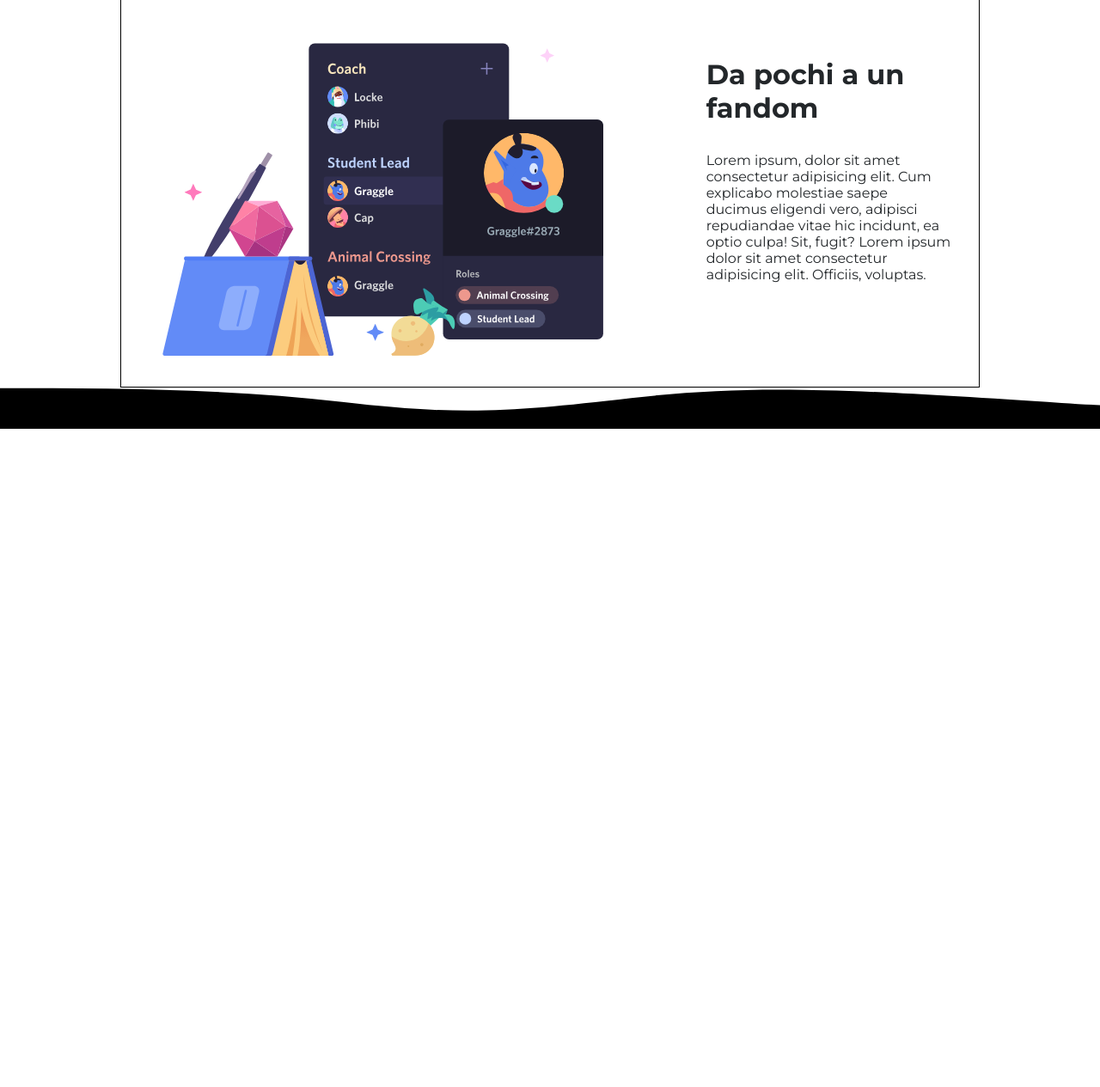
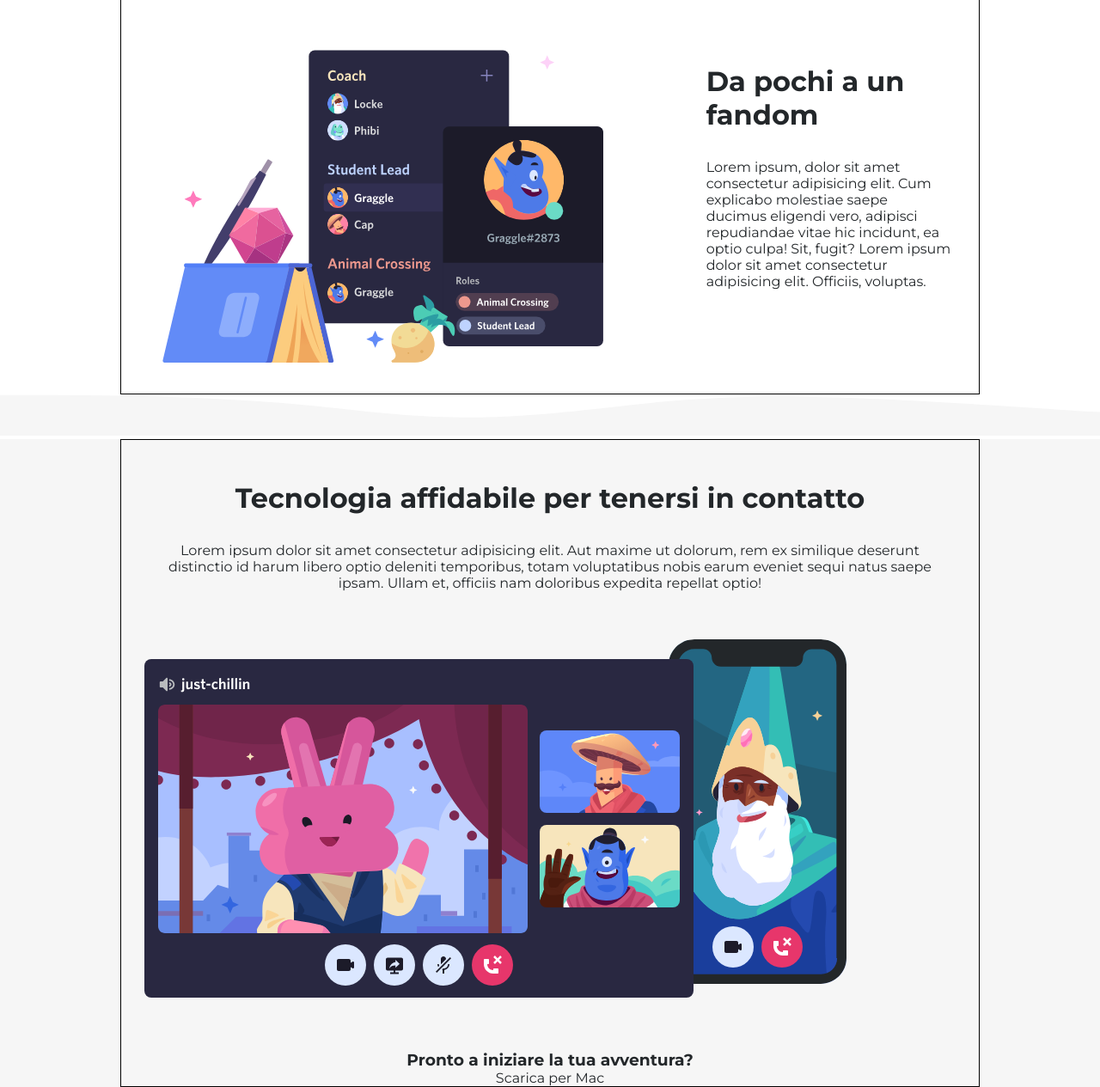
Before and after one commit to emascapa/htmlcss-discord, a plain HTML site: page index.html in a window 1280 px wide. Shown: the part 1505-2770 px from the top of the page at 86% size. Before the commit the page ends 2004 px from the top, so only its background shows below. Drawn offline with Linux system fonts and the light colour scheme.

Commit message:
Add waves

```diff
--- a/css/style.css
+++ b/css/style.css
@@ -143,6 +143,11 @@ SITE HEADER
 /************
 SITE MAIN
 **********/
+
+#site_main {
+    color: var(--dark-font-color);
+}
+
 .col65, .col35 {
     padding: 2rem;
 }
@@ -155,14 +160,13 @@ SITE MAIN
 .col35 {
     width: 35%;
     float: left;
-    color: var(--dark-font-color)
 }
 
 .col65 > img {
     width: 100%;
 }
 
-.col35 > h3 {
+.col35 > h3, .content1 > h3 {
     font-size: 2rem;
     font-weight: bold;
     margin: 2rem 0;
@@ -183,18 +187,33 @@ SITE MAIN
     background-color: var(--bg-alternative-color);
 }
 
-.wave1 {
-    background-image: url("../img/wave.svg");
-    color: red;
+/* .wave1, .wave2 {
+    margin-bottom: 0;
+} */
+
+.wave1 > svg {
+    /* fill: var(--light-font-color); */
+    height: 3rem;
     width: 100%;
-    height: 3rem;
-    background-color: var(--light-font-color);
+    fill: var(--bg-alternative-color);
 }
 
-.wave2 {
-    background-image: url("../img/wave.svg");
-    color: red;
+.wave2 > svg {
+    /* fill: var(--light-font-color); */
+    height: 3rem;
     width: 100%;
-    height: 3rem;
-    background-color: var(--bg-alternative-color);
+    fill: var(--light-font-color);
 }
+
+
+.content1 {
+    width: 90%;
+    margin: 0 auto;
+    text-align: center;
+}
+
+.content2 {
+    width: 50%;
+    margin: 0 auto;
+    text-align: center;
+}
--- a/index.html
+++ b/index.html
@@ -75,7 +75,11 @@
                 </div>
             </div>
             <div class="wave1">
+                <svg class="wave-1hkxOo" version="1.1" xmlns="http://www.w3.org/2000/svg" viewBox="0 0 1440 100" preserveAspectRatio="none">
+                    <path class="wavePath-haxJK1 animationPaused-2hZ4IO" d="M826.337463,25.5396311 C670.970254,58.655965 603.696181,68.7870267 447.802481,35.1443383 C293.342778,1.81111414 137.33377,1.81111414 0,1.81111414 L0,150 L1920,150 L1920,1.81111414 C1739.53523,-16.6853983 1679.86404,73.1607868 1389.7826,37.4859505 C1099.70117,1.81111414 981.704672,-7.57670281 826.337463,25.5396311 Z">
 
+                    </path>
+                </svg>
             </div>
         </section>
 
@@ -92,11 +96,15 @@
                     </p>
                 </div>
                 <div class="col65">
-                    <img src="./img/item2.svg" alt="img1">
+                    <img src="./img/item2.svg" alt="img2">
                 </div>
             </div>
             <div class="wave2">
+                <svg class="wave-1hkxOo" version="1.1" xmlns="http://www.w3.org/2000/svg" viewBox="0 0 1440 100" preserveAspectRatio="none">
+                    <path class="wavePath-haxJK1 animationPaused-2hZ4IO" d="M826.337463,25.5396311 C670.970254,58.655965 603.696181,68.7870267 447.802481,35.1443383 C293.342778,1.81111414 137.33377,1.81111414 0,1.81111414 L0,150 L1920,150 L1920,1.81111414 C1739.53523,-16.6853983 1679.86404,73.1607868 1389.7826,37.4859505 C1099.70117,1.81111414 981.704672,-7.57670281 826.337463,25.5396311 Z">
 
+                    </path>
+                </svg>
             </div>
             </div>
 
@@ -105,7 +113,7 @@
         <section class="row white-r">
             <div class="container">
                 <div class="col65">
-                    <img src="./img/item3.svg" alt="img1">
+                    <img src="./img/item3.svg" alt="img3">
                 </div>
                 <div class="col35">
                     <h3>
@@ -121,14 +129,44 @@
                 </div>
             </div>
             <div class="wave1">
+                <svg class="wave-1hkxOo" version="1.1" xmlns="http://www.w3.org/2000/svg" viewBox="0 0 1440 100" preserveAspectRatio="none">
+                    <path class="wavePath-haxJK1 animationPaused-2hZ4IO" d="M826.337463,25.5396311 C670.970254,58.655965 603.696181,68.7870267 447.802481,35.1443383 C293.342778,1.81111414 137.33377,1.81111414 0,1.81111414 L0,150 L1920,150 L1920,1.81111414 C1739.53523,-16.6853983 1679.86404,73.1607868 1389.7826,37.4859505 C1099.70117,1.81111414 981.704672,-7.57670281 826.337463,25.5396311 Z">
 
+                    </path>
+                </svg>
             </div>
             </div>
 
         </section>
 
-        <section class="download_row">
+        <section class="download_row cyan-r">
+            <div class="container">
+                <div class="content1">
+                    <h3>
+                        Tecnologia affidabile per tenersi in contatto
+                    </h3>
+                    <p>
+                        Lorem ipsum dolor sit amet consectetur adipisicing elit.
+                        Aut maxime ut dolorum, rem ex similique deserunt distinctio
+                        id harum libero optio deleniti temporibus, totam voluptatibus
+                        nobis earum eveniet sequi natus saepe ipsam. Ullam et,
+                        officiis nam doloribus expedita repellat optio!
+                    </p>
+                </div>
 
+                <img src="./img/item4-big.svg" alt="img4">
+
+                <div class="content2">
+                    <h3>
+                        Pronto a iniziare la tua avventura?
+                    </h3>
+                    <div class="cyan">
+                        Scarica per Mac
+                    </div>
+
+
+                </div>
+            </div>
         </section>
     </main>
     <footer id="site_footer">
```
